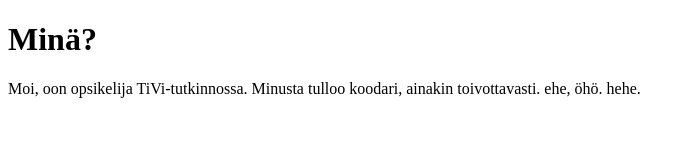
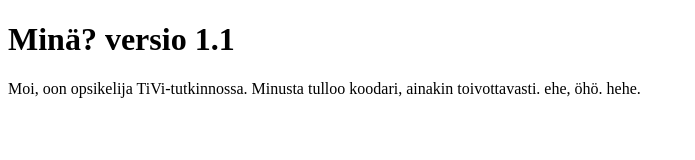
Before and after one commit to peepoboi0/mypage, a plain HTML site: page index.html in a window 1280 px wide. Shown: the whole page, without its empty margins (0-695 px from the left). Drawn offline with Linux system fonts and the light colour scheme.

Commit message:
Versio 1.1

```diff
--- a/index.html
+++ b/index.html
@@ -6,7 +6,7 @@
     <title>Minä</title>
 </head>
 <body>
-    <h1>Minä?</h1>
+    <h1>Minä? versio 1.1</h1>
     <p>Moi, oon opsikelija TiVi-tutkinnossa. Minusta tulloo koodari, ainakin toivottavasti. ehe, öhö. hehe.</p>
 </body>
 </html>
```
